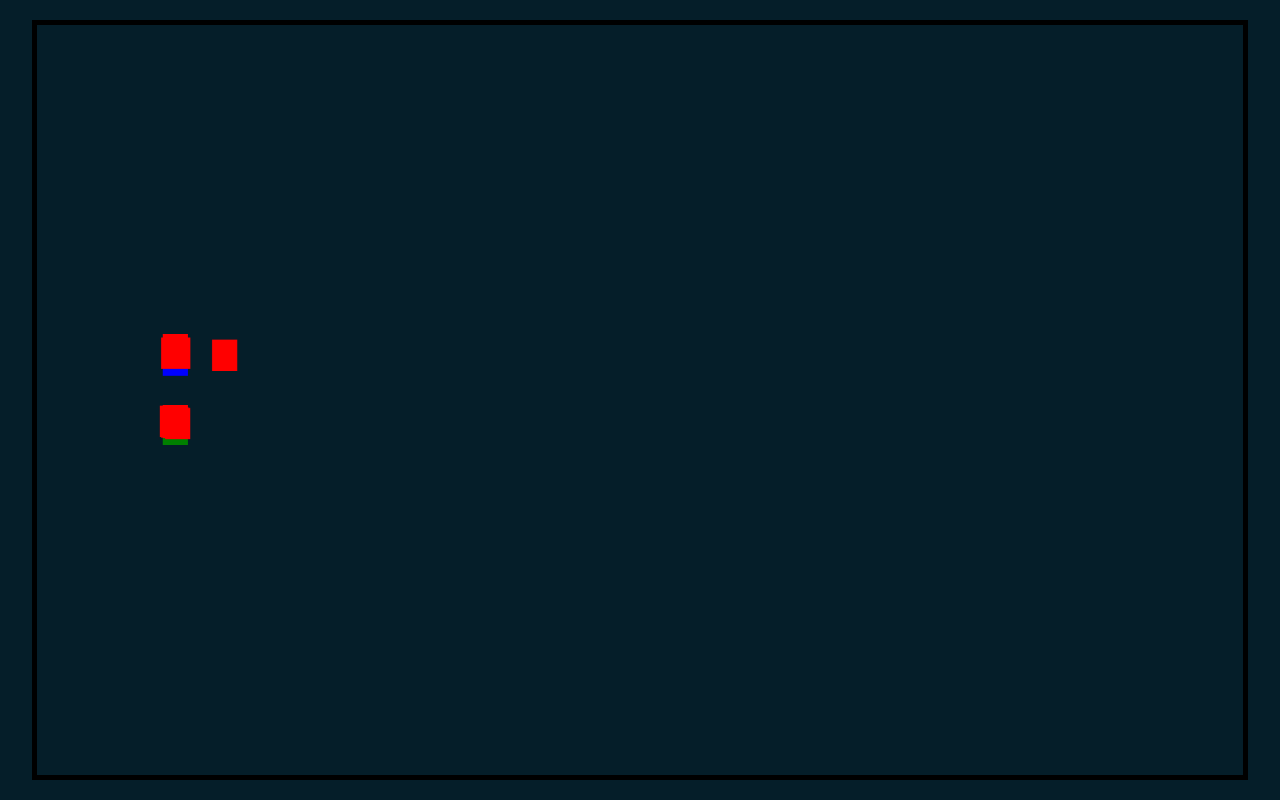
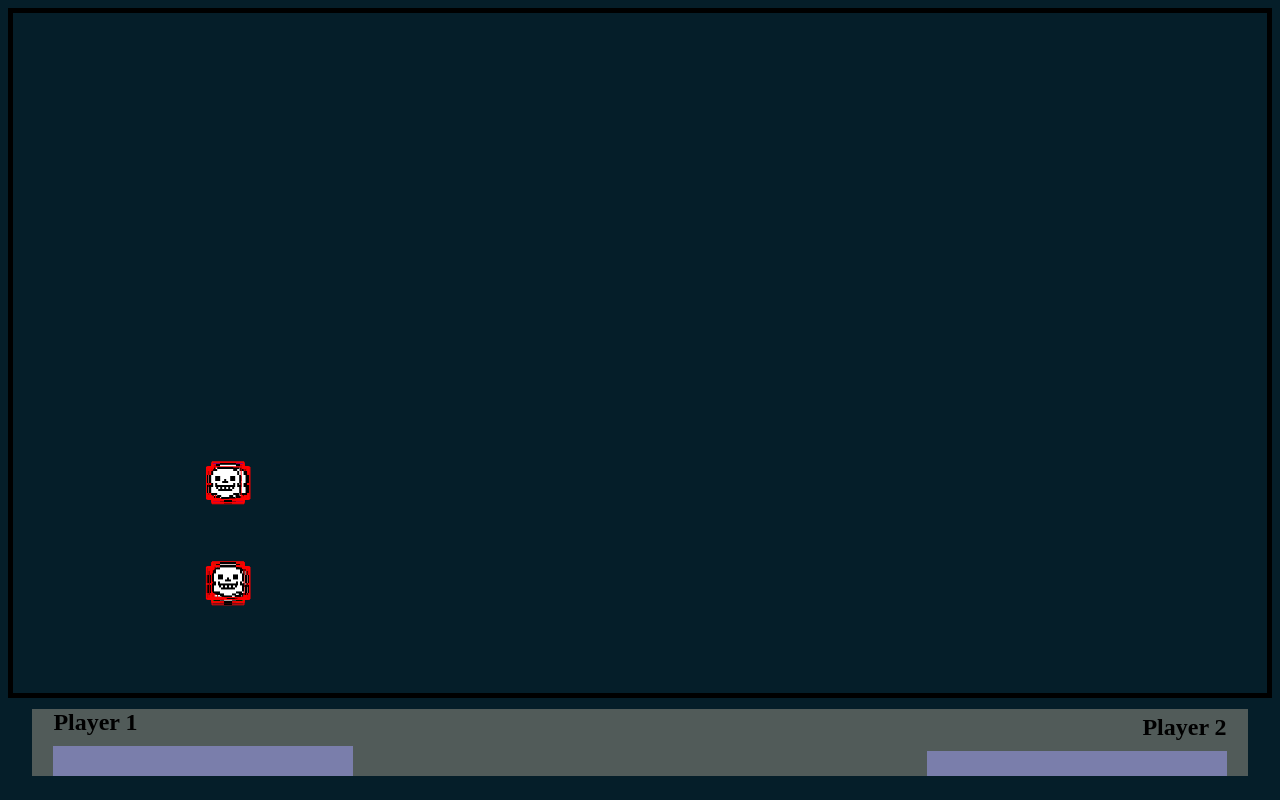
Before and after one commit to emart-1-gbg/enes-m-speluppgift, a plain HTML site: page game/index.html in a window 1280 px wide. Drawn offline with Linux system fonts and the light colour scheme.

Commit message:
started on overlay

```diff
--- a/game/index.html
+++ b/game/index.html
@@ -19,6 +19,18 @@
         <button id="start-button" onclick="loadGame()">Start Game</button>
     </div>
 
+    <div id="overlay">
+        <div class="playerInfo1">
+            <h2>Player 1</h2>
+            <div class="healthBar1"></div>
+        </div>
+
+        <div class="playerInfo2">
+            <h2>Player 2</h2>
+            <div class="healthBar2"></div>
+        </div>
+    </div>
+
     <canvas id = "mainCanvas">
     </canvas>
 
--- a/game/new copy.js
+++ b/game/new copy.js
@@ -2,12 +2,21 @@
 
 const canvas = document.getElementById("mainCanvas")
 const ctx = canvas.getContext("2d")
-const CANVAS_WIDTH = canvas.width = 1920
-const CANVAS_HEIGHT = canvas.height = 1080
+
+const widthMultiplier = 0.98
+const heightMultiplier = 0.85
+canvas.width = window.innerWidth * widthMultiplier
+canvas.height = window.innerHeight * heightMultiplier
+
+window.addEventListener("resize", (e) => {
+    canvas.width = window.innerWidth * widthMultiplier
+    canvas.height = window.innerHeight * heightMultiplier
+})
 
 const menu = document.getElementById("menus")
+const overlay = document.getElementById("overlay")
 
-let numberOfEnemies = 10
+let numberOfEnemies = 100
 
 let playerCount = 1
 
@@ -39,11 +48,11 @@ const levels = [
         spawn2: {x: 200, y: 550},
 
         topBorder: {x: 100, y: 100, len: 1500},
-        leftBorder: {x: 100, y: 100, len: CANVAS_HEIGHT - 200},
-        bottomBorder: {x: 100, y: CANVAS_HEIGHT - 130, len: 1500},
+        leftBorder: {x: 100, y: 100, len: canvas.height - 200},
+        bottomBorder: {x: 100, y: canvas.height - 130, len: 1500},
 
         doorwayRight: {top: {x: 1570, y: 100, len: 300},
-                        bottom: {x: 1570, y: CANVAS_HEIGHT - 400, len: 300},
+                        bottom: {x: 1570, y: canvas.height - 400, len: 300},
 
                         topHall: {x: 1570, y: 400, len: 500},
                         bottomHall: {x: 1570, y: 650, len: 500}
@@ -140,9 +149,6 @@ class Controls{
     }
 }
 
-const playerWidth = 40
-const playerHeight = 55
-
 class Player {
 
     static ID = 1
@@ -154,8 +160,8 @@ class Player {
         Player.instance.push(this)
 
 
-        this.w = playerWidth
-        this.h = playerHeight
+        this.w = 30
+        this.h = 40
 
         this.x = null
         this.y = null
@@ -171,7 +177,7 @@ class Player {
         this.maxSpeed = 9
         this.friction = 0.5
 
-        this.isGrounded = false
+        this.health = 30
     }
 
     update(){
@@ -180,8 +186,8 @@ class Player {
 
         // if (this.x < 0 ||
         //     this.y < 0 ||
-        //     this.x + this.w > CANVAS_WIDTH ||
-        //     this.y + this.h > CANVAS_HEIGHT) {
+        //     this.x + this.w > canvas.width ||
+        //     this.y + this.h > canvas.height) {
         //     // console.log("player " + this.id + " is outside")
         // } else {
         //     // console.log("player " + this.id + " is inside")
@@ -245,8 +251,8 @@ class Player {
             this.xSpeed = 0
         }
 
-        if (this.x + this.w >= CANVAS_WIDTH) {
-            this.x = CANVAS_WIDTH - this.w
+        if (this.x + this.w >= canvas.width) {
+            this.x = canvas.width - this.w
             this.xSpeed = 0
         }
 
@@ -255,8 +261,8 @@ class Player {
             this.ySpeed = 0
         }
 
-        if (this.y + this.h > CANVAS_HEIGHT) {
-            this.y = CANVAS_HEIGHT - this.h
+        if (this.y + this.h > canvas.height) {
+            this.y = canvas.height - this.h
             this.ySpeed = 0
         }
 
@@ -277,16 +283,21 @@ class Player {
 
 class Enemy {
     constructor(){
-        this.x = Math.floor(Math.random() * CANVAS_WIDTH + 1)
-        this.y = Math.floor(Math.random() * CANVAS_HEIGHT + 1)
+        this.x = Math.floor(Math.random() * (canvas.width - 300 + 1)) + 300
+        this.y = Math.floor(Math.random() * (canvas.height - 300 + 1)) + 300
 
-        this.w = 40
-        this.h = 45
+        this.w = 32
+        this.h = 32
+
+        this.middlePos = {x: this.x + (this.w / 2), y: this.y + (this.h / 2)}
+
+        this.image = new Image()
+        this.image.src = './models/enemy.png'
 
         // so speed is never 0
         this.xSpeed = 0
         while (this.xSpeed === 0) {
-            this.xSpeed = Math.floor(Math.random() * (6 - 4 + 1)) + 4
+            this.xSpeed = Math.random() * (6 - 4 + 1) + 4
         }
 
         this.ySpeed = 0
@@ -294,64 +305,108 @@ class Enemy {
             this.ySpeed = Math.floor(Math.random() * (6 - 4 + 1)) + 4
         }
 
+        // fire rate in milisecond
+        this.fireRate = 1000
+
+        // damage per hit
+        this.dph = 2
+
+        // damage per seconds
+        this.dps = (this.fireRate / 1000) * this.dph
+
+        this.targetPos = null
         this.targetPlayer = this.#setTarget()
     }
 
     #setTarget(){
         let player1Pos = {x: player1.x + player1.w / 2, y: player1.y + player1.h / 2}
         let player2Pos = {x: player2.x + player2.w / 2, y: player2.y + player2.h / 2}
-        let thisPos = {x: this.x + this.w / 2, y: this.y + this.h / 2}
 
-        let d1 = (player1Pos.x - thisPos.x) ** 2 + (player1Pos.y - thisPos.y) ** 2
-        let d2 = (player2Pos.x - thisPos.x) ** 2 + (player2Pos.y - thisPos.y) ** 2
+        let d1 = (player1Pos.x - this.middlePos.x) ** 2 + (player1Pos.y - this.middlePos.y) ** 2
+        let d2 = (player2Pos.x - this.middlePos.x) ** 2 + (player2Pos.y - this.middlePos.y) ** 2
 
-        return d1 < d2 ? player1 : player2
+        if (d1 < d2) {
+            this.targetPos = player1Pos
+            return player1
+        } else if (d1 > d2){
+            this.targetPos = player2Pos
+            return player2
+        } else {
+            if (Math.floor(Math.random()) === 0) {
+                this.targetPos = player1Pos
+                return player1
+            } else {
+                this.targetPos = player2Pos
+                return player2
+            }
+        }
+    }
+
+    #updatePos(){
+        this.middlePos = {x: this.x + (this.w / 2),
+                        y: this.y + (this.h / 2)}
+
+        this.targetPlayer = this.#setTarget()
+    }
+
+    #hitDetection(){
+        if (this.targetPlayer.x < this.x + this.w &&
+            this.targetPlayer.x + this.targetPlayer.w > this.x &&
+            this.targetPlayer.y < this.y + this.h &&
+            this.targetPlayer.y + this.targetPlayer.h > this.y)
+        {
+            return true
+        }
+        return false
     }
 
     update(){
+        this.#updatePos()
+        this.#hitDetection() ? console.log("yes") : null
 
-        this.targetPlayer = this.#setTarget()
         // Move towards target player
-        let distanceToTarget = Math.sqrt((this.x - this.targetPlayer.x) ** 2 + (this.y - this.targetPlayer.y) ** 2)
+        let distanceToTarget = Math.sqrt((this.middlePos.x - this.targetPos.x) ** 2 + (this.middlePos.y - this.targetPos.y) ** 2);
 
-        const dx = (this.targetPlayer.x - this.x) / distanceToTarget * this.xSpeed
-        const dy = (this.targetPlayer.y - this.y) / distanceToTarget * this.ySpeed;
+        const dx = (this.targetPos.x - this.middlePos.x) / distanceToTarget * this.xSpeed;
+        const dy = (this.targetPos.y - this.middlePos.y) / distanceToTarget * this.ySpeed;
+
+        // Check if new position is inside the boundary
+        if (this.x + dx >= 0 && this.x + dx + this.w <= canvas.width &&
+            this.y + dy >= 0 && this.y + dy + this.h <= canvas.height) {
             this.x += dx;
             this.y += dy;
-
-        // boundary checks
-        if (this.x <= 0) {
-            console.table(this.x, this.y)
-
+        }
+        else {
+            // If new position is outside the boundary, move the enemy to the nearest valid position
+            if (this.x + dx < 0) {
                 this.x = 0
             }
 
-        if (this.x + this.w >= CANVAS_WIDTH) {
-            console.table(this.x, this.y)
-
-            this.x = CANVAS_WIDTH - this.w
+            else if (this.x + dx + this.w > canvas.width) {
+                this.x = canvas.width - this.w;
             }
 
-        if (this.y <= 0) {
-            console.table(this.x, this.y)
-
-            this.y = 0
+            if (this.y + dy < 0) {
+                this.y = 0;
             }
-
-        if (this.y + this.h >= CANVAS_HEIGHT) {
-            console.table(this.x, this.y)
-            this.y = CANVAS_HEIGHT - this.h
+            else if (this.y + dy + this.h > canvas.height) {
+                this.y = canvas.height - this.h;
+            }
         }
 }
 
     draw(){
         this.update()
 
+        // HITBOX
+
         ctx.beginPath()
-        ctx.fillStyle = 'red'
+        ctx.strokeStyle = 'red'
         ctx.rect(this.x, this.y, this.w, this.h)
-        ctx.fill()
+        ctx.stroke()
         ctx.closePath()
+
+        ctx.drawImage(this.image, this.x, this.y, this.w, this.h)
     }
 }
 
@@ -367,7 +422,7 @@ for (let i = 0; i < numberOfEnemies; i++) {
 
 function animate() {
 
-    ctx.clearRect(0, 0, CANVAS_WIDTH, CANVAS_HEIGHT)
+    ctx.clearRect(0, 0, canvas.width, canvas.height)
 
     player1.draw('blue')
     player2.draw('green')
--- a/game/style.css
+++ b/game/style.css
@@ -17,20 +17,57 @@ body {
 }
 
 #mainCanvas {
+    position: absolute;
+    left: 50%;
+    transform: translate(-50%);
+    top: 1%;
     z-index: -1;
     border: 5px solid black;
     position: absolute;
-    width: 95%;
-    height: 95%;
-    inset: 50%;
-    transform: translate(-50%, -50%);
+    margin: auto;
 }
 
-/**
-#player1 {
-    border: 5px solid blue;
+#overlay {
+    display: flex;
+    justify-content: space-between;
+    align-items: flex-end;
+    background-color: rgba(255, 228, 196, 0.305);
+
     position: absolute;
-    width: 100px;
-    height: 10px;
+    bottom: 3%;
+    width: 95%;
+    padding: 0 0.5% 0 0.5%;
+    left: 50%;
+    transform: translate(-50%);
+
+    --overlayPadding: 15px;
 }
-**/
+
+
+#overlay .playerInfo1 {
+    padding-left: var(--overlayPadding);
+    text-align: left;
+}
+
+#overlay .healthBar1 {
+    background-color: rgba(160, 159, 247, 0.516);
+    width: 300px;
+    height: 25px;
+    padding-top: 30px;
+}
+
+#overlay h2 {
+    padding-bottom: 10px;
+}
+
+#overlay .playerInfo2 {
+    padding-right: var(--overlayPadding);
+    text-align: right;
+}
+
+
+#overlay .healthBar2 {
+    background-color: rgba(160, 159, 247, 0.516);
+    width: 300px;
+    height: 25px;
+}
```
Also changed, not shown: game/models/coin.png (added), game/models/enemy.png (added), 1 other file. Lines whose indentation alone changed are shown as unchanged.
